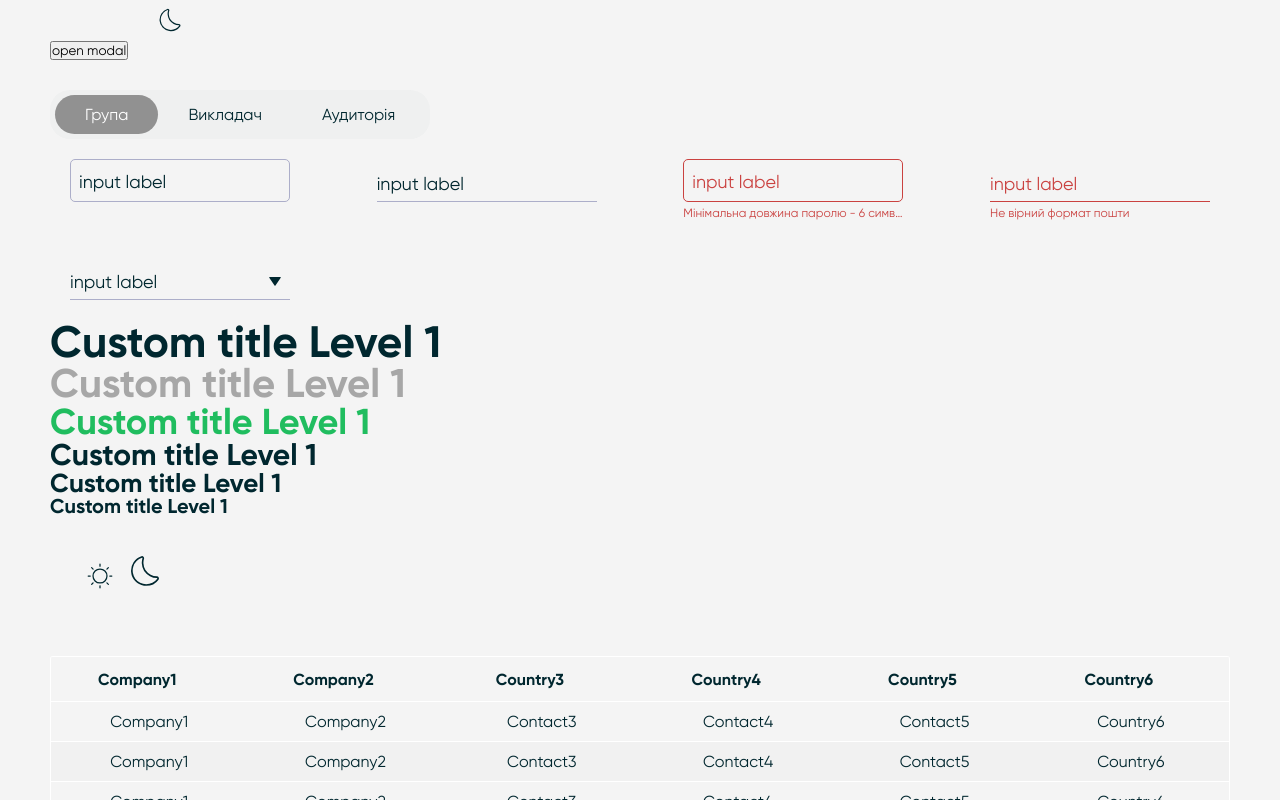
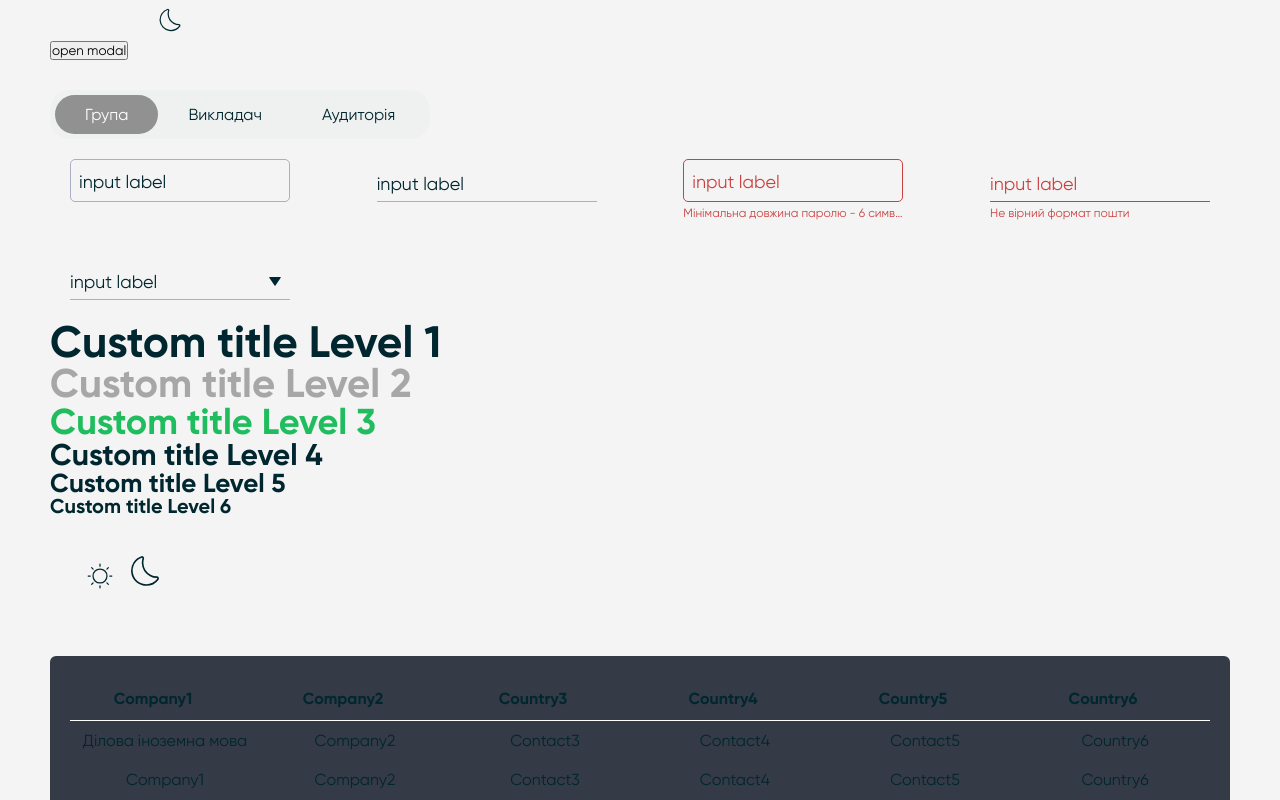
Before and after one commit to Roman2508/timetable-components-frontend, a Next.js app: page / in a window 1280 px wide. Built offline with nearby package versions, Linux system fonts and the light colour scheme.

Commit message:
green inputs

```diff
--- a/app/page.tsx
+++ b/app/page.tsx
@@ -140,19 +140,19 @@ export default function Home() {
           Custom title Level 1
         </Title>
         <Title align="left" Variant="h2" color="gray">
-          Custom title Level 1
+          Custom title Level 2
         </Title>
         <Title align="left" Variant="h3" color="green">
-          Custom title Level 1
+          Custom title Level 3
         </Title>
         <Title align="left" Variant="h4">
-          Custom title Level 1
+          Custom title Level 4
         </Title>
         <Title align="left" Variant="h5">
-          Custom title Level 1
+          Custom title Level 5
         </Title>
         <Title align="left" Variant="h6">
-          Custom title Level 1
+          Custom title Level 6
         </Title>
 
         <div style={{ padding: '30px' }}>
--- a/src/components/ui/Input/Input.module.scss
+++ b/src/components/ui/Input/Input.module.scss
@@ -42,7 +42,8 @@
 }
 
 .focusLabel {
-  color: #087ea4;
+  // color: #087ea4;
+  color: #20bd5f;
 }
 
 .focusStandartLabel {
@@ -96,7 +97,8 @@
   transform: scaleX(0);
   width: 100%;
   height: 2px;
-  background-color: #087ea4;
+  // background-color: #087ea4;
+  background-color: #20bd5f;
   bottom: 0;
   left: 0;
 }
@@ -120,7 +122,8 @@
 
   &:focus {
     padding: 9px 13px;
-    border: 2px solid #087ea4 !important;
+    // border: 2px solid #087ea4 !important;
+    border: 2px solid #20bd5f !important;
     position: relative;
   }
 }
--- a/src/components/ui/Select/Select.module.scss
+++ b/src/components/ui/Select/Select.module.scss
@@ -42,7 +42,8 @@
 }
 
 .focusLabel {
-  color: #087ea4;
+  // color: #087ea4;
+  color: #20bd5f;
 }
 
 .focusStandartLabel {
@@ -96,7 +97,8 @@
   transform: scaleX(0);
   width: 100%;
   height: 2px;
-  background-color: #087ea4;
+  // background-color: #087ea4;
+  background-color: #20bd5f;
   bottom: 0;
   left: 0;
 }
@@ -120,7 +122,8 @@
 
   &:focus {
     padding: 9.04px 29px 13.04px 9px;
-    border: 2px solid #087ea4 !important;
+    // border: 2px solid #087ea4 !important;
+    border: 2px solid #20bd5f !important;
     position: relative;
   }
 }
--- a/src/components/ui/Table/Table.module.scss
+++ b/src/components/ui/Table/Table.module.scss
@@ -1,8 +1,10 @@
 .tableWrapper {
-  border-left: 1px solid rgb(255, 255, 255);
-  border-right: 1px solid rgb(255, 255, 255);
-  border-radius: 3px;
+  // border-left: 1px solid rgb(255, 255, 255);
+  // border-right: 1px solid rgb(255, 255, 255);
+  border-radius: 6px;
+  padding: 20px;
   overflow: hidden;
+  background-color: #343a46;
 }
 
 .table {
@@ -12,14 +14,19 @@
 }
 
 .tableHead {
+  border-bottom: 1px solid #ffffff;
 }
 
 .tableBody {
 }
 
 .tableRow {
+}
+
+.tableBodyRow {
+  cursor: default;
   &:nth-child(even) {
-    background-color: #bcbcbc0f;
+    // background-color: #bcbcbc0f;
   }
 
   &:hover {
@@ -29,8 +36,8 @@
 
 .cell {
   vertical-align: middle;
-  border-top: 1px solid rgb(255, 255, 255);
-  border-bottom: 1px solid rgb(255, 255, 255);
+  // border-top: 1px solid rgb(255, 255, 255);
+  // border-bottom: 1px solid rgb(255, 255, 255);
   padding: 10px 12px;
   max-width: 100px;
 
--- a/src/components/ui/Table/Table.tsx
+++ b/src/components/ui/Table/Table.tsx
@@ -56,7 +56,15 @@ const Table: React.FC<React.PropsWithChildren<ITableProps>> = ({}) => {
         </thead>
 
         <tbody className={styles.tableBody}>
-          <tr className={styles.tableRow}>
+          <tr className={cn(styles.tableRow, styles.tableBodyRow)}>
+            <td className={cn(styles.tableCell, styles.cell)}>Ділова іноземна мова</td>
+            <td className={cn(styles.tableCell, styles.cell)}>Company2</td>
+            <td className={cn(styles.tableCell, styles.cell)}>Contact3</td>
+            <td className={cn(styles.tableCell, styles.cell)}>Contact4</td>
+            <td className={cn(styles.tableCell, styles.cell)}>Contact5</td>
+            <td className={cn(styles.tableCell, styles.cell)}>Country6</td>
+          </tr>
+          <tr className={cn(styles.tableRow, styles.tableBodyRow)}>
             <td className={cn(styles.tableCell, styles.cell)}>Company1</td>
             <td className={cn(styles.tableCell, styles.cell)}>Company2</td>
             <td className={cn(styles.tableCell, styles.cell)}>Contact3</td>
@@ -64,7 +72,7 @@ const Table: React.FC<React.PropsWithChildren<ITableProps>> = ({}) => {
             <td className={cn(styles.tableCell, styles.cell)}>Contact5</td>
             <td className={cn(styles.tableCell, styles.cell)}>Country6</td>
           </tr>
-          <tr className={styles.tableRow}>
+          <tr className={cn(styles.tableRow, styles.tableBodyRow)}>
             <td className={cn(styles.tableCell, styles.cell)}>Company1</td>
             <td className={cn(styles.tableCell, styles.cell)}>Company2</td>
             <td className={cn(styles.tableCell, styles.cell)}>Contact3</td>
@@ -72,15 +80,7 @@ const Table: React.FC<React.PropsWithChildren<ITableProps>> = ({}) => {
             <td className={cn(styles.tableCell, styles.cell)}>Contact5</td>
             <td className={cn(styles.tableCell, styles.cell)}>Country6</td>
           </tr>
-          <tr className={styles.tableRow}>
-            <td className={cn(styles.tableCell, styles.cell)}>Company1</td>
-            <td className={cn(styles.tableCell, styles.cell)}>Company2</td>
-            <td className={cn(styles.tableCell, styles.cell)}>Contact3</td>
-            <td className={cn(styles.tableCell, styles.cell)}>Contact4</td>
-            <td className={cn(styles.tableCell, styles.cell)}>Contact5</td>
-            <td className={cn(styles.tableCell, styles.cell)}>Country6</td>
-          </tr>
-          <tr className={styles.tableRow}>
+          <tr className={cn(styles.tableRow, styles.tableBodyRow)}>
             <td className={cn(styles.tableCell, styles.cell)}>Company1</td>
             <td className={cn(styles.tableCell, styles.cell)}>Company2</td>
             <td className={cn(styles.tableCell, styles.cell)}>Contact3</td>
```
